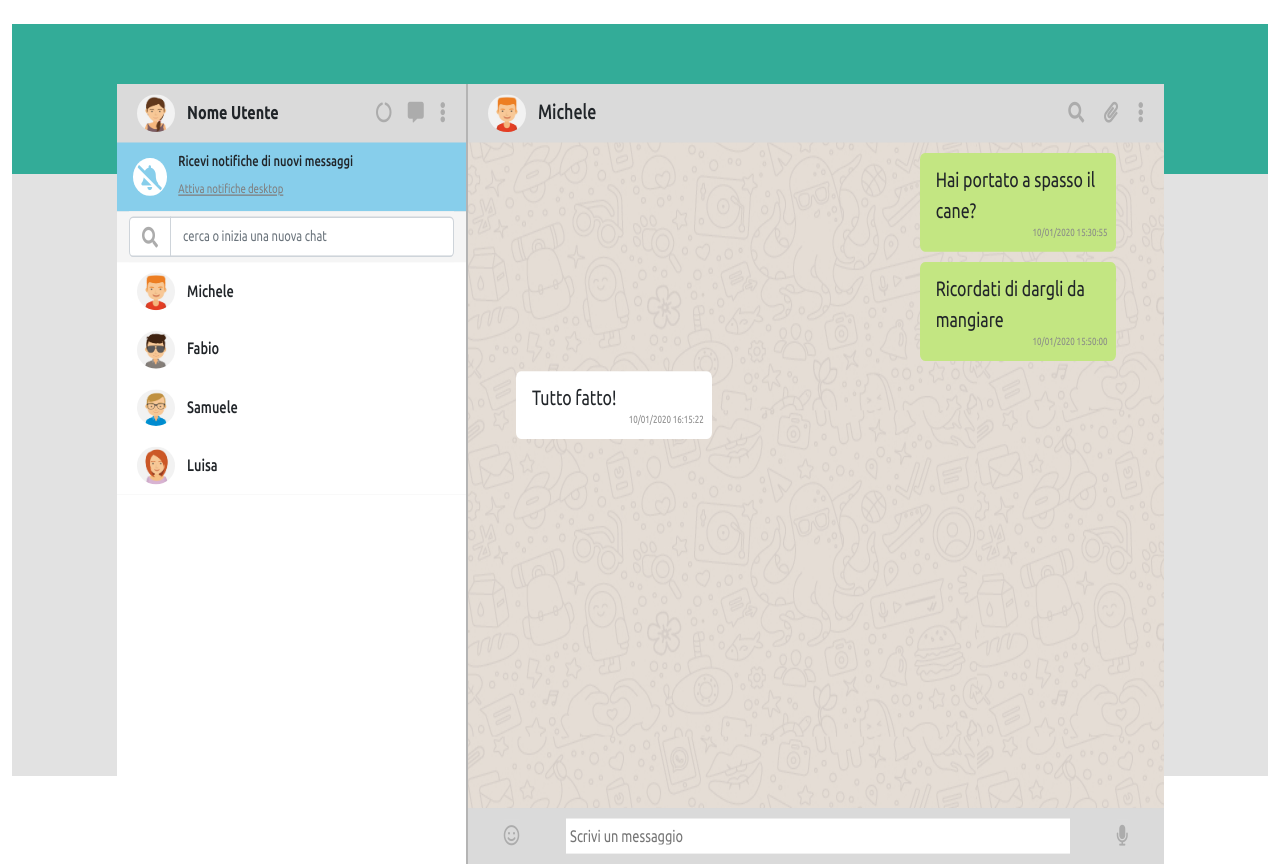
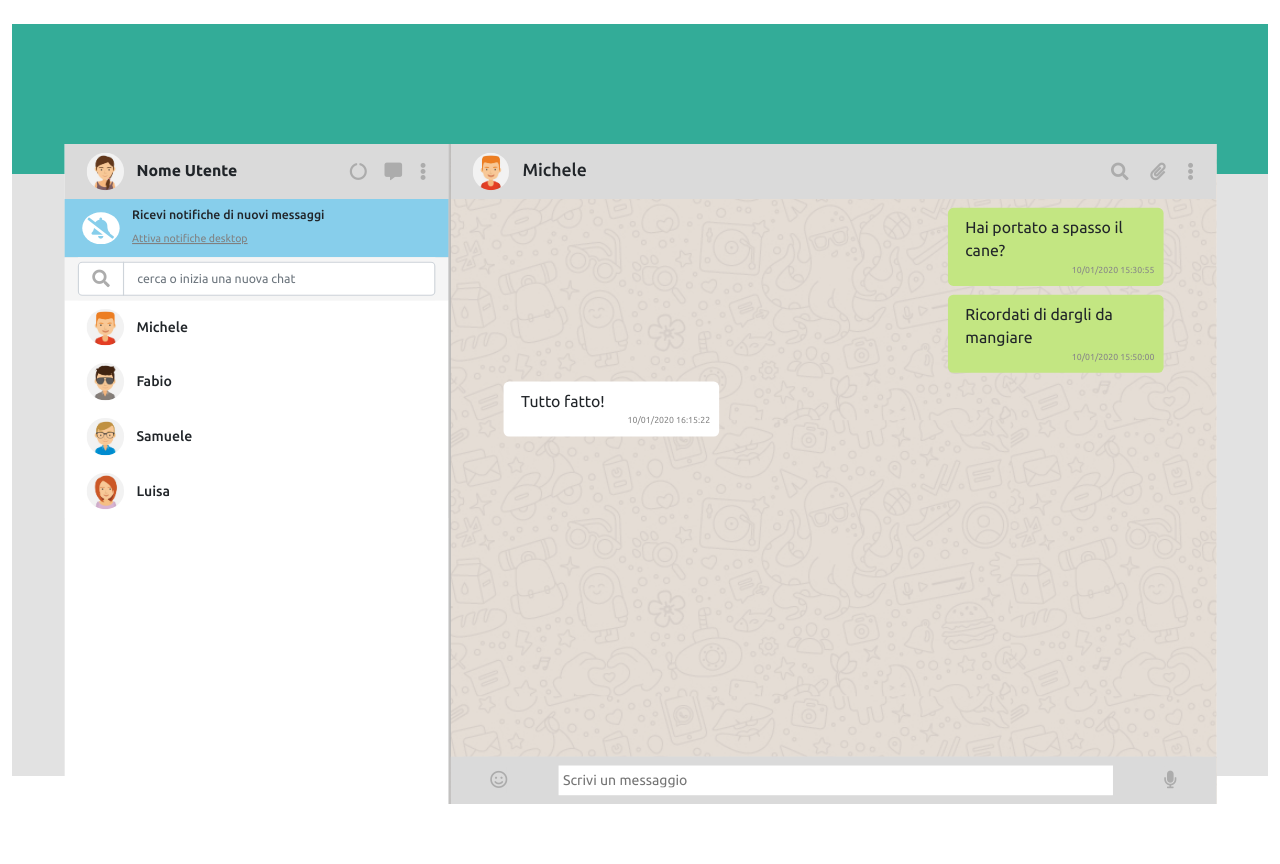
Before and after one commit to andmalt/vue-boolzapp, a plain HTML site: page index.html in a window 1280 px wide. After the commit the page ends 804 px from the top, so only its background shows below. Drawn offline with nearby package versions, Linux system fonts and the light colour scheme.

Commit message:
refix css window

```diff
--- a/css/style.css
+++ b/css/style.css
@@ -25,18 +25,13 @@ ul li{
 .input-messages{
     background-color: rgb(218, 218, 218);
 }
-.input-messages-i{
-    width: 75%;
-}
 .text-input{
     font-size: 0.8rem;
-}
-.img-users{
-    width: 3.4rem;
+    width: 75%;
 }
 .img-users img{
     width: 100%;
-    height: 1.8rem;
+    height: 2.1rem;
     border-radius: 50%;
 }
 .height{
@@ -96,6 +91,9 @@ ul li{
     background-color: white;
     border-radius: 5px;
 }
+.message p{
+    font-size: 0.9rem;
+}
 .date{
     font-size: 0.5rem;
     color: rgb(136, 136, 136);
@@ -115,5 +113,5 @@ ul li{
 #window{
     background-color: white;
     height: 600px;
-    transform: scale(1, 1.3);
+    transform: scale(1.1);
 }
```
